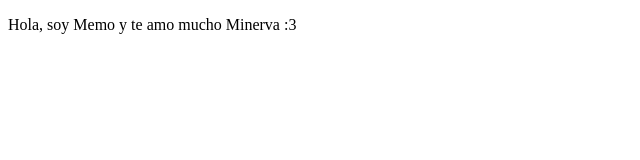
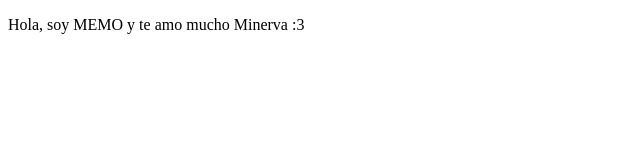
Before and after one commit to MEMOradito/ProyectoDemoCursoPrework, a plain HTML site: page index.html in a window 1280 px wide. Shown: the full height of the page, 0-640 px from the left. Drawn offline with Linux system fonts and the light colour scheme.

Commit message:
cambio en el nombre

```diff
--- a/index.html
+++ b/index.html
@@ -7,6 +7,6 @@
     <title>MEMUNDO</title>
 </head>
 <body>
-    <p>Hola, soy Memo y te amo mucho Minerva :3</p>
+    <p>Hola, soy MEMO y te amo mucho Minerva :3</p>
 </body>
 </html>
```
